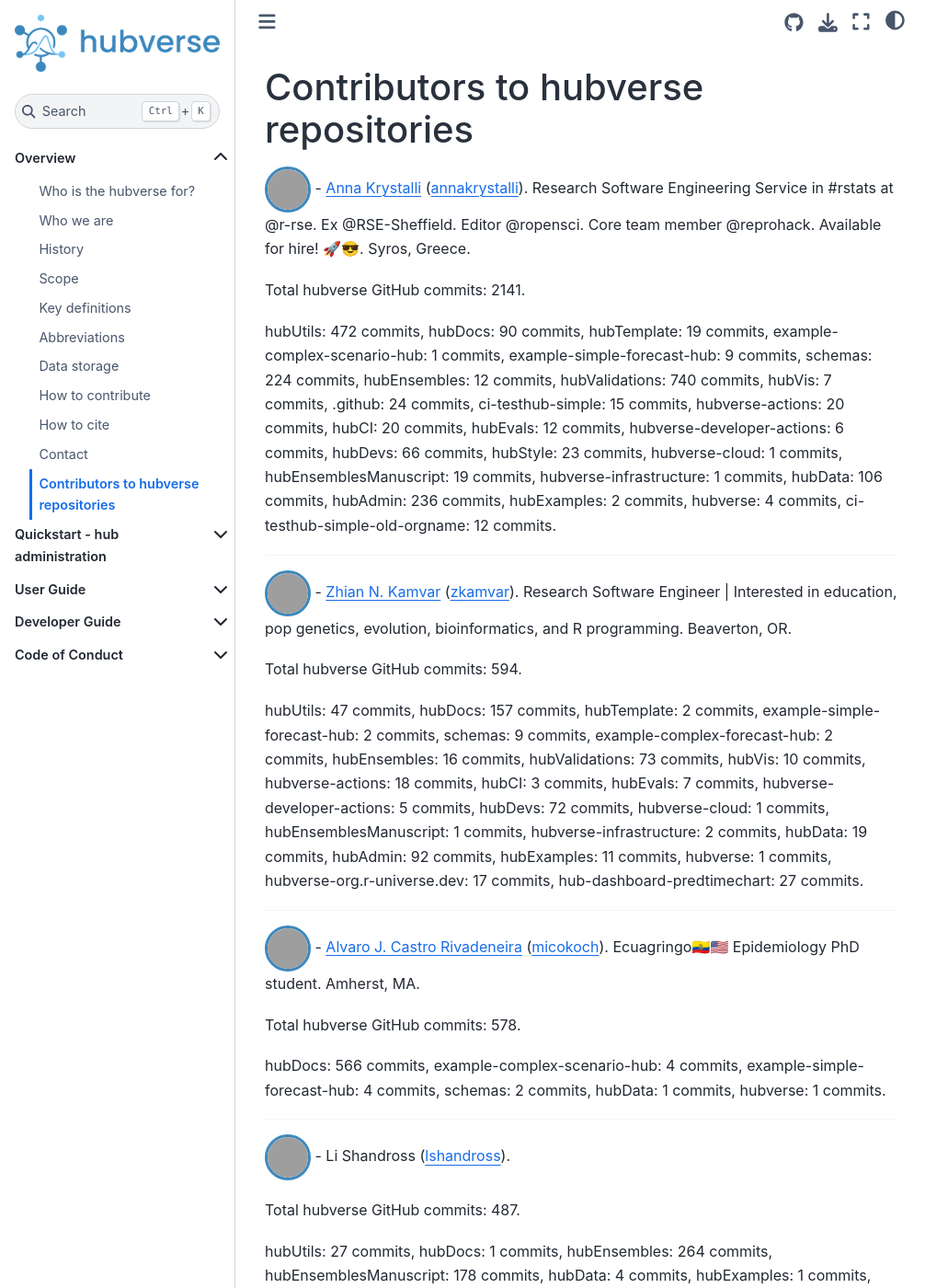
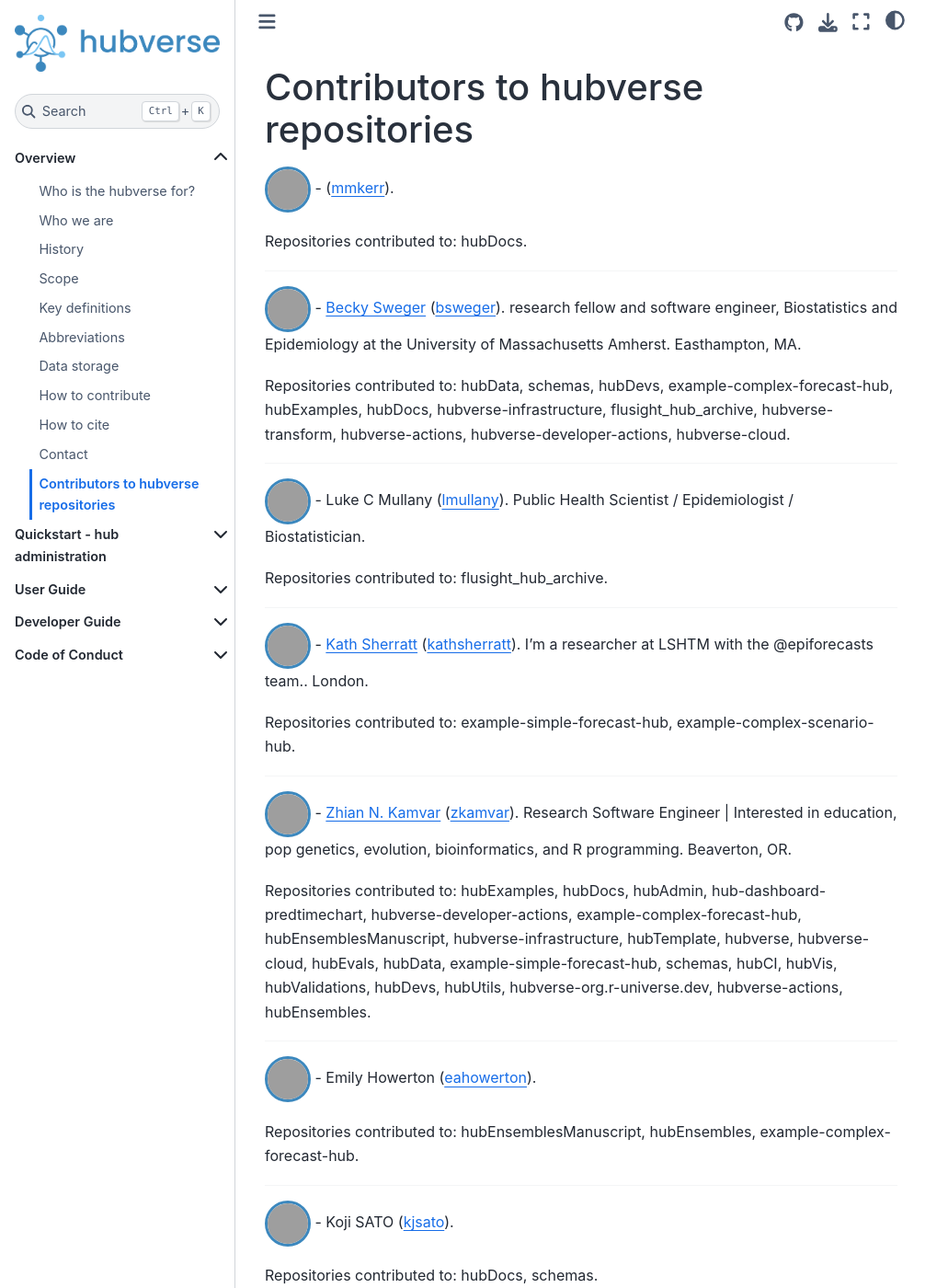
Before and after one commit to hubverse-org/hubDocs, a Sphinx documentation site: the page built from docs/source/overview/contributors.md, in a window 1280 px wide and 1400 px high, cut to the strip 0-1400 px from the top of the window. Shown: the whole strip at 92% size, without its empty margins (0-1031 px from the left). Built offline with Sphinx 7.4.7 and the Sphinx Book theme 1.1.4, drawn with Linux system fonts in a browser that asks for light colours; comment, search, counter and statistics services are not loaded; some of the changed text lies outside the part shown; grey boxes are pictures that could not be loaded.

Commit message:
Remove number of commits, linting and more

```diff
--- a/docs/source/overview/contributors.md
+++ b/docs/source/overview/contributors.md
@@ -1,161 +1,121 @@
 # Contributors to hubverse repositories
 
-<img src="https://avatars.githubusercontent.com/u/5583057?v=4" alt="" class="avatar"> - [Anna Krystalli](https://www.r-rse.eu) ([annakrystalli](https://github.com/annakrystalli)). Research Software Engineering Service in #rstats at @r-rse. Ex @RSE-Sheffield. Editor @ropensci. Core team member @reprohack. Available for hire! 🚀😎. Syros, Greece.
+<img src="https://avatars.githubusercontent.com/u/144363181?v=4" alt="" class="avatar"> -  ([mmkerr](https://github.com/mmkerr)).
 
-Total hubverse GitHub commits: 2141.
+Repositories contributed to: hubDocs.
 
-hubUtils: 472 commits, hubDocs: 90 commits, hubTemplate: 19 commits, example-complex-scenario-hub: 1 commits, example-simple-forecast-hub: 9 commits, schemas: 224 commits, hubEnsembles: 12 commits, hubValidations: 740 commits, hubVis: 7 commits, .github: 24 commits, ci-testhub-simple: 15 commits, hubverse-actions: 20 commits, hubCI: 20 commits, hubEvals: 12 commits, hubverse-developer-actions: 6 commits, hubDevs: 66 commits, hubStyle: 23 commits, hubverse-cloud: 1 commits, hubEnsemblesManuscript: 19 commits, hubverse-infrastructure: 1 commits, hubData: 106 commits, hubAdmin: 236 commits, hubExamples: 2 commits, hubverse: 4 commits, ci-testhub-simple-old-orgname: 12 commits.
+---
+
+<img src="https://avatars.githubusercontent.com/u/540544?v=4" alt="" class="avatar"> - [Becky Sweger](http://www.beckysweger.com) ([bsweger](https://github.com/bsweger)). research fellow and software engineer, Biostatistics and Epidemiology at the University of Massachusetts Amherst. Easthampton, MA.
+
+Repositories contributed to: hubData, schemas, hubDevs, example-complex-forecast-hub, hubExamples, hubDocs, hubverse-infrastructure, flusight_hub_archive, hubverse-transform, hubverse-actions, hubverse-developer-actions, hubverse-cloud.
+
+---
+
+<img src="https://avatars.githubusercontent.com/u/12236192?v=4" alt="" class="avatar"> - Luke C Mullany ([lmullany](https://github.com/lmullany)). Public Health Scientist / Epidemiologist / Biostatistician.
+
+Repositories contributed to: flusight_hub_archive.
+
+---
+
+<img src="https://avatars.githubusercontent.com/u/62290797?v=4" alt="" class="avatar"> - [Kath Sherratt](https://kathsherratt.github.io/kathsherratt/) ([kathsherratt](https://github.com/kathsherratt)). I'm a researcher at LSHTM with the @epiforecasts team.. London.
+
+Repositories contributed to: example-simple-forecast-hub, example-complex-scenario-hub.
 
 ---
 
 <img src="https://avatars.githubusercontent.com/u/3639446?v=4" alt="" class="avatar"> - [Zhian N. Kamvar](https://zkamvar.netlify.app) ([zkamvar](https://github.com/zkamvar)). Research Software Engineer | Interested in education, pop genetics, evolution, bioinformatics, and R programming. Beaverton, OR.
 
-Total hubverse GitHub commits: 594.
+Repositories contributed to: hubExamples, hubDocs, hubAdmin, hub-dashboard-predtimechart, hubverse-developer-actions, example-complex-forecast-hub, hubEnsemblesManuscript, hubverse-infrastructure, hubTemplate, hubverse, hubverse-cloud, hubEvals, hubData, example-simple-forecast-hub, schemas, hubCI, hubVis, hubValidations, hubDevs, hubUtils, hubverse-org.r-universe.dev, hubverse-actions, hubEnsembles.
 
-hubUtils: 47 commits, hubDocs: 157 commits, hubTemplate: 2 commits, example-simple-forecast-hub: 2 commits, schemas: 9 commits, example-complex-forecast-hub: 2 commits, hubEnsembles: 16 commits, hubValidations: 73 commits, hubVis: 10 commits, hubverse-actions: 18 commits, hubCI: 3 commits, hubEvals: 7 commits, hubverse-developer-actions: 5 commits, hubDevs: 72 commits, hubverse-cloud: 1 commits, hubEnsemblesManuscript: 1 commits, hubverse-infrastructure: 2 commits, hubData: 19 commits, hubAdmin: 92 commits, hubExamples: 11 commits, hubverse: 1 commits, hubverse-org.r-universe.dev: 17 commits, hub-dashboard-predtimechart: 27 commits.
+---
+
+<img src="https://avatars.githubusercontent.com/u/46577370?v=4" alt="" class="avatar"> - Emily Howerton ([eahowerton](https://github.com/eahowerton)).
+
+Repositories contributed to: hubEnsemblesManuscript, hubEnsembles, example-complex-forecast-hub.
+
+---
+
+<img src="https://avatars.githubusercontent.com/u/38393480?v=4" alt="" class="avatar"> - Koji SATO ([kjsato](https://github.com/kjsato)).
+
+Repositories contributed to: hubDocs, schemas.
 
 ---
 
 <img src="https://avatars.githubusercontent.com/u/56451982?v=4" alt="" class="avatar"> - [Alvaro J. Castro Rivadeneira](https://micokoch.github.io/) ([micokoch](https://github.com/micokoch)). Ecuagringo🇪🇨🇺🇸 Epidemiology PhD student. Amherst, MA.
 
-Total hubverse GitHub commits: 578.
+Repositories contributed to: hubData, example-simple-forecast-hub, schemas, hubDocs, example-complex-scenario-hub, hubverse.
 
-hubDocs: 566 commits, example-complex-scenario-hub: 4 commits, example-simple-forecast-hub: 4 commits, schemas: 2 commits, hubData: 1 commits, hubverse: 1 commits.
+---
+
+<img src="https://avatars.githubusercontent.com/u/8239512?v=4" alt="" class="avatar"> - Shaun Truelove ([shauntruelove](https://github.com/shauntruelove)).
+
+Repositories contributed to: example-complex-scenario-hub.
+
+---
+
+<img src="https://avatars.githubusercontent.com/u/1280767?v=4" alt="" class="avatar"> - [Nicholas G Reich](http://reichlab.io/) ([nickreich](https://github.com/nickreich)).
+
+Repositories contributed to: hubEvals, hubData, example-simple-forecast-hub, hubUtils, schemas, example-complex-forecast-hub, hubExamples, hubEnsemblesManuscript, hubDocs, hubverse-infrastructure, hubVis, flusight_hub_archive, hubTemplate, hubverse, hubValidations, hubEnsembles.
+
+---
+
+<img src="https://avatars.githubusercontent.com/u/174707?v=4" alt="" class="avatar"> - Harry Hochheiser ([harryhoch](https://github.com/harryhoch)). Professor, Biomedical Informatics, University of Pittsburgh. @deepphe, @bd2kccd, @dbmi-pitt, @nlpreviz see also https://gitlab.com/harryhoch. Pittsburgh, PA.
+
+Repositories contributed to: hubEnsemblesManuscript, hubDocs, hubVis.
+
+---
+
+<img src="https://avatars.githubusercontent.com/u/10783929?v=4" alt="" class="avatar"> - [Hugo Gruson](https://hugogruson.fr/) ([Bisaloo](https://github.com/Bisaloo)). Lead Software Architect @ data.org.
+
+Repositories contributed to: hubEnsemblesManuscript, hubEnsembles.
+
+---
+
+<img src="https://avatars.githubusercontent.com/u/5132208?v=4" alt="" class="avatar"> - [Evan Ray](https://www.evanlray.com) ([elray1](https://github.com/elray1)). Research Assistant Professor.
+
+Repositories contributed to: hubEvals, example-simple-forecast-hub, schemas, example-complex-forecast-hub, hubExamples, hubEnsemblesManuscript, hubDocs, hubverse-infrastructure, hubCI, example-complex-scenario-hub, hub-dashboard-predtimechart, hubTemplate, hubValidations, hubEnsembles.
+
+---
+
+<img src="https://avatars.githubusercontent.com/u/37978797?v=4" alt="" class="avatar"> - [Nikos Bosse](https://followtheargument.org) ([nikosbosse](https://github.com/nikosbosse)). PhD student in Epidemiology, working at Metaculus. London.
+
+Repositories contributed to: hubEvals.
+
+---
+
+<img src="https://avatars.githubusercontent.com/u/24431085?v=4" alt="" class="avatar"> - Lucie Contamin ([LucieContamin](https://github.com/LucieContamin)). Pittsburgh.
+
+Repositories contributed to: example-simple-forecast-hub, hubExamples, hubEnsemblesManuscript, hubDocs, hubVis, example-complex-scenario-hub, hubTemplate, hubValidations.
+
+---
+
+<img src="https://avatars.githubusercontent.com/u/66443989?v=4" alt="" class="avatar"> -  ([mzorn-58](https://github.com/mzorn-58)).
+
+Repositories contributed to: hubDocs, .github, hubTemplate.
+
+---
+
+<img src="https://avatars.githubusercontent.com/u/1034007?v=4" alt="" class="avatar"> - [Matthew Cornell](http://www.matthewcornell.org/) ([matthewcornell](https://github.com/matthewcornell)). Amherst, mA.
+
+Repositories contributed to: hub-dashboard-predtimechart, hubData, hubverse-infrastructure, hubverse-transform.
+
+---
+
+<img src="https://avatars.githubusercontent.com/u/5583057?v=4" alt="" class="avatar"> - [Anna Krystalli](https://www.r-rse.eu) ([annakrystalli](https://github.com/annakrystalli)). Research Software Engineering Service in #rstats at @r-rse. Ex @RSE-Sheffield. Editor @ropensci. Core team member @reprohack. Available for hire! 🚀😎. Syros, Greece.
+
+Repositories contributed to: hubExamples, hubDocs, hubAdmin, hubverse-developer-actions, ci-testhub-simple-old-orgname, hubStyle, hubEnsemblesManuscript, hubverse-infrastructure, hubTemplate, .github, hubverse, hubverse-cloud, hubEvals, hubData, example-simple-forecast-hub, schemas, hubCI, hubVis, hubValidations, hubDevs, hubUtils, ci-testhub-simple, example-complex-scenario-hub, hubverse-actions, hubEnsembles.
 
 ---
 
 <img src="https://avatars.githubusercontent.com/u/57642277?v=4" alt="" class="avatar"> - Li Shandross ([lshandross](https://github.com/lshandross)).
 
-Total hubverse GitHub commits: 487.
-
-hubUtils: 27 commits, hubDocs: 1 commits, hubEnsembles: 264 commits, hubEnsemblesManuscript: 178 commits, hubData: 4 commits, hubExamples: 1 commits, hubverse: 12 commits.
-
----
-
-<img src="https://avatars.githubusercontent.com/u/540544?v=4" alt="" class="avatar"> - [Becky Sweger](http://www.beckysweger.com) ([bsweger](https://github.com/bsweger)). research fellow and software engineer, Biostatistics and Epidemiology at the University of Massachusetts Amherst. Easthampton, MA.
-
-Total hubverse GitHub commits: 326.
-
-hubDocs: 22 commits, schemas: 2 commits, example-complex-forecast-hub: 11 commits, hubverse-actions: 5 commits, hubverse-developer-actions: 2 commits, hubDevs: 2 commits, hubverse-cloud: 103 commits, hubverse-infrastructure: 107 commits, hubData: 11 commits, hubExamples: 19 commits, flusight_hub_archive: 2 commits, hubverse-transform: 40 commits.
-
----
-
-<img src="https://avatars.githubusercontent.com/u/5132208?v=4" alt="" class="avatar"> - [Evan Ray](https://www.evanlray.com) ([elray1](https://github.com/elray1)). Research Assistant Professor.
-
-Total hubverse GitHub commits: 274.
-
-hubDocs: 2 commits, hubTemplate: 4 commits, example-complex-scenario-hub: 7 commits, example-simple-forecast-hub: 5 commits, schemas: 3 commits, example-complex-forecast-hub: 55 commits, hubEnsembles: 51 commits, hubValidations: 5 commits, hubCI: 2 commits, hubEvals: 89 commits, hubEnsemblesManuscript: 5 commits, hubverse-infrastructure: 2 commits, hubExamples: 37 commits, hub-dashboard-predtimechart: 7 commits.
-
----
-
-<img src="https://avatars.githubusercontent.com/u/24431085?v=4" alt="" class="avatar"> - Lucie Contamin ([LucieContamin](https://github.com/LucieContamin)). Pittsburgh.
-
-Total hubverse GitHub commits: 231.
-
-hubDocs: 5 commits, hubTemplate: 4 commits, example-complex-scenario-hub: 59 commits, example-simple-forecast-hub: 2 commits, hubValidations: 1 commits, hubVis: 149 commits, hubEnsemblesManuscript: 6 commits, hubExamples: 5 commits.
-
----
-
-<img src="https://avatars.githubusercontent.com/u/1280767?v=4" alt="" class="avatar"> - [Nicholas G Reich](http://reichlab.io/) ([nickreich](https://github.com/nickreich)).
-
-Total hubverse GitHub commits: 153.
-
-hubUtils: 6 commits, hubDocs: 78 commits, hubTemplate: 10 commits, example-simple-forecast-hub: 11 commits, schemas: 6 commits, example-complex-forecast-hub: 1 commits, hubEnsembles: 3 commits, hubValidations: 1 commits, hubVis: 3 commits, hubEvals: 11 commits, hubEnsemblesManuscript: 6 commits, hubverse-infrastructure: 6 commits, hubData: 3 commits, hubExamples: 1 commits, flusight_hub_archive: 2 commits, hubverse: 5 commits.
-
----
-
-<img src="https://avatars.githubusercontent.com/u/46577370?v=4" alt="" class="avatar"> - Emily Howerton ([eahowerton](https://github.com/eahowerton)).
-
-Total hubverse GitHub commits: 124.
-
-example-complex-forecast-hub: 1 commits, hubEnsembles: 9 commits, hubEnsemblesManuscript: 114 commits.
-
----
-
-<img src="https://avatars.githubusercontent.com/u/144363181?v=4" alt="" class="avatar"> -  ([mmkerr](https://github.com/mmkerr)).
-
-Total hubverse GitHub commits: 77.
-
-hubDocs: 77 commits.
-
----
-
-<img src="https://avatars.githubusercontent.com/u/1034007?v=4" alt="" class="avatar"> - [Matthew Cornell](http://www.matthewcornell.org/) ([matthewcornell](https://github.com/matthewcornell)). Amherst, mA.
-
-Total hubverse GitHub commits: 64.
-
-hubverse-infrastructure: 1 commits, hubData: 16 commits, hubverse-transform: 4 commits, hub-dashboard-predtimechart: 43 commits.
-
----
-
-<img src="https://avatars.githubusercontent.com/u/66443989?v=4" alt="" class="avatar"> -  ([mzorn-58](https://github.com/mzorn-58)).
-
-Total hubverse GitHub commits: 62.
-
-hubDocs: 54 commits, hubTemplate: 7 commits, .github: 1 commits.
-
----
-
-<img src="https://avatars.githubusercontent.com/u/12236192?v=4" alt="" class="avatar"> - Luke C Mullany ([lmullany](https://github.com/lmullany)). Public Health Scientist / Epidemiologist / Biostatistician.
-
-Total hubverse GitHub commits: 35.
-
-flusight_hub_archive: 35 commits.
-
----
-
-<img src="https://avatars.githubusercontent.com/u/174707?v=4" alt="" class="avatar"> - Harry Hochheiser ([harryhoch](https://github.com/harryhoch)). Professor, Biomedical Informatics, University of Pittsburgh. @deepphe, @bd2kccd, @dbmi-pitt, @nlpreviz see also https://gitlab.com/harryhoch. Pittsburgh, PA.
-
-Total hubverse GitHub commits: 15.
-
-hubDocs: 6 commits, hubVis: 6 commits, hubEnsemblesManuscript: 3 commits.
-
----
-
-<img src="https://avatars.githubusercontent.com/u/8239512?v=4" alt="" class="avatar"> - Shaun Truelove ([shauntruelove](https://github.com/shauntruelove)).
-
-Total hubverse GitHub commits: 12.
-
-example-complex-scenario-hub: 12 commits.
-
----
-
-<img src="https://avatars.githubusercontent.com/u/10783929?v=4" alt="" class="avatar"> - [Hugo Gruson](https://hugogruson.fr/) ([Bisaloo](https://github.com/Bisaloo)). Lead Software Architect @ data.org.
-
-Total hubverse GitHub commits: 10.
-
-hubEnsembles: 5 commits, hubEnsemblesManuscript: 5 commits.
-
----
-
-<img src="https://avatars.githubusercontent.com/u/37978797?v=4" alt="" class="avatar"> - [Nikos Bosse](https://followtheargument.org) ([nikosbosse](https://github.com/nikosbosse)). PhD student in Epidemiology, working at Metaculus. London.
-
-Total hubverse GitHub commits: 9.
-
-hubEvals: 9 commits.
-
----
-
-<img src="https://avatars.githubusercontent.com/u/62290797?v=4" alt="" class="avatar"> - [Kath Sherratt](https://kathsherratt.github.io/kathsherratt/) ([kathsherratt](https://github.com/kathsherratt)). I'm a researcher at LSHTM with the @epiforecasts team.. London.
-
-Total hubverse GitHub commits: 6.
-
-example-complex-scenario-hub: 4 commits, example-simple-forecast-hub: 2 commits.
+Repositories contributed to: hubData, hubUtils, hubExamples, hubEnsemblesManuscript, hubDocs, hubverse, hubEnsembles.
 
 ---
 
 <img src="https://avatars.githubusercontent.com/u/1156307?v=4" alt="" class="avatar"> - [Sebastian Funk](https://epiforecasts.io) ([sbfnk](https://github.com/sbfnk)). London.
 
-Total hubverse GitHub commits: 4.
-
-hubEnsemblesManuscript: 4 commits.
+Repositories contributed to: hubEnsemblesManuscript.
 
 ---
-
-<img src="https://avatars.githubusercontent.com/u/38393480?v=4" alt="" class="avatar"> - Koji SATO ([kjsato](https://github.com/kjsato)).
-
-Total hubverse GitHub commits: 2.
-
-hubDocs: 1 commits, schemas: 1 commits.
-
----
```
Also changed, not shown: 1 other file.
